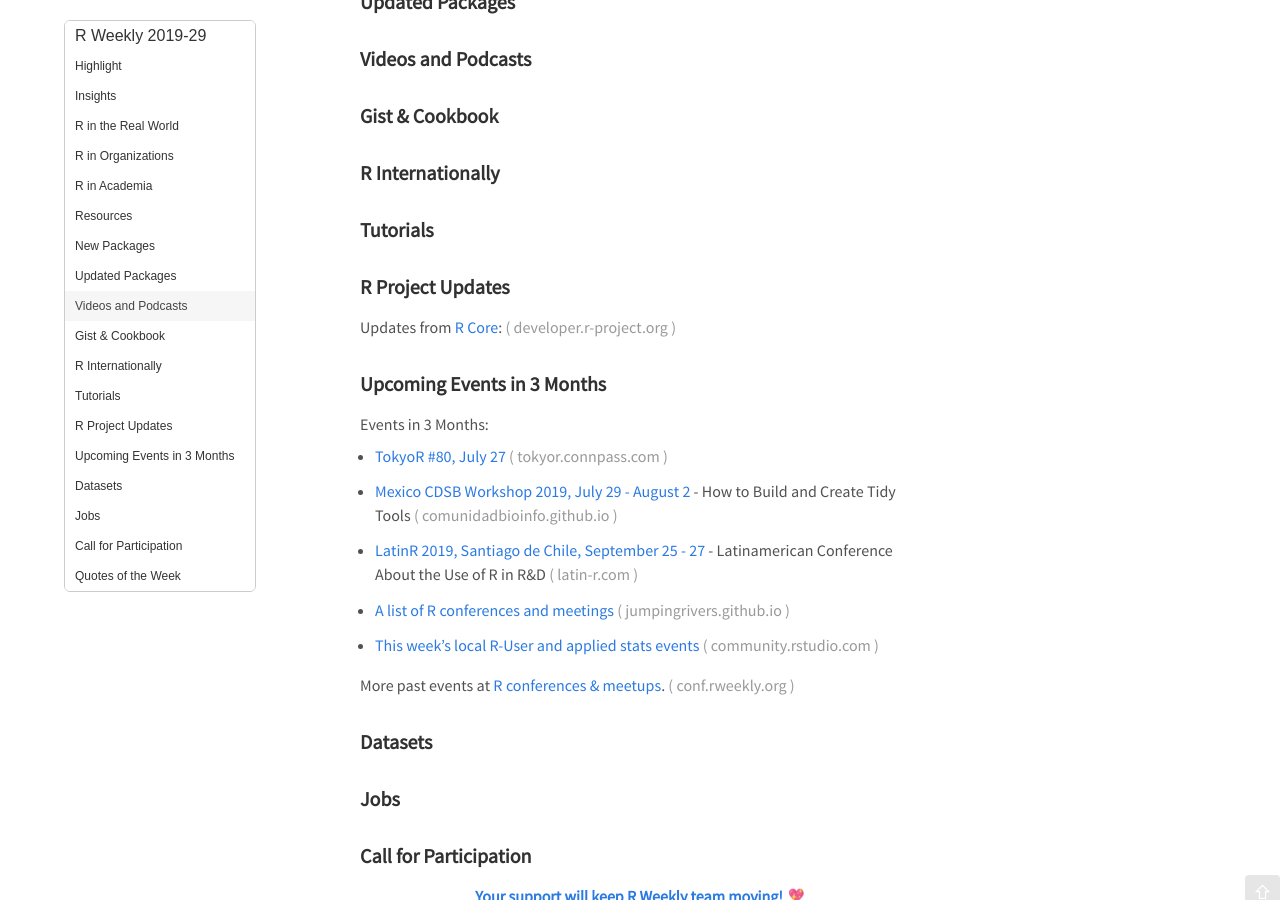
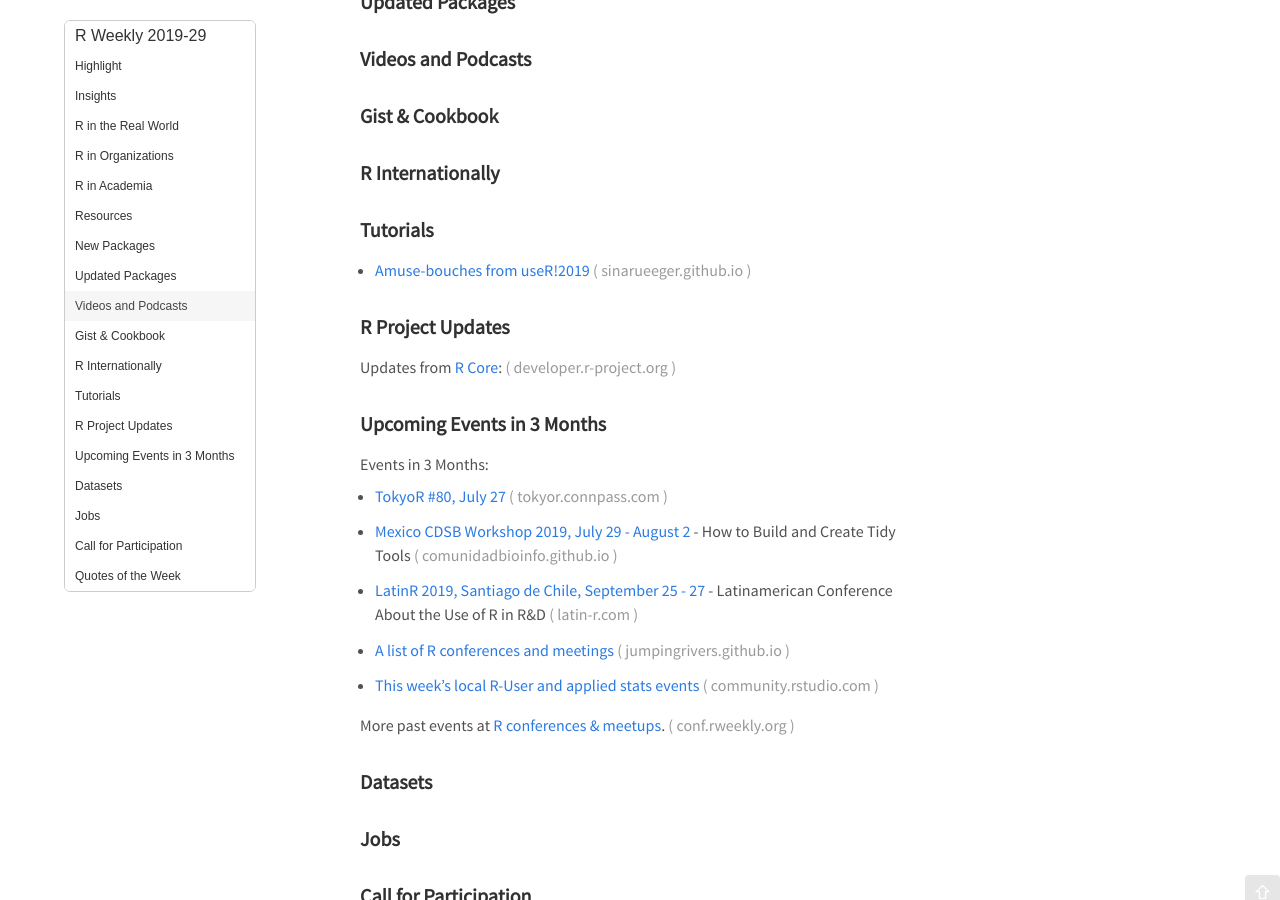
Before and after one commit to rweekly/rweekly.org, a Jekyll site: the page built from draft.md, in a window 1280 px wide and 900 px high, scrolled down 742 px. Built offline with Jekyll 4.4.1, drawn with Linux system fonts in a browser that asks for light colours; emoji names are drawn with the system emoji font; comment, search, counter and statistics services are not loaded.

Commit message:
adding useR examples (#536)

```diff
--- a/draft.md
+++ b/draft.md
@@ -65,7 +65,7 @@
 
 ###  Tutorials
 
-
++ [Amuse-bouches from useR!2019](https://sinarueeger.github.io/post/amuse-bouches-from-user-2019/)
 
 <!--<div class="post-more-begi
 n></div><div class="post-more-end"></div>-->
```
